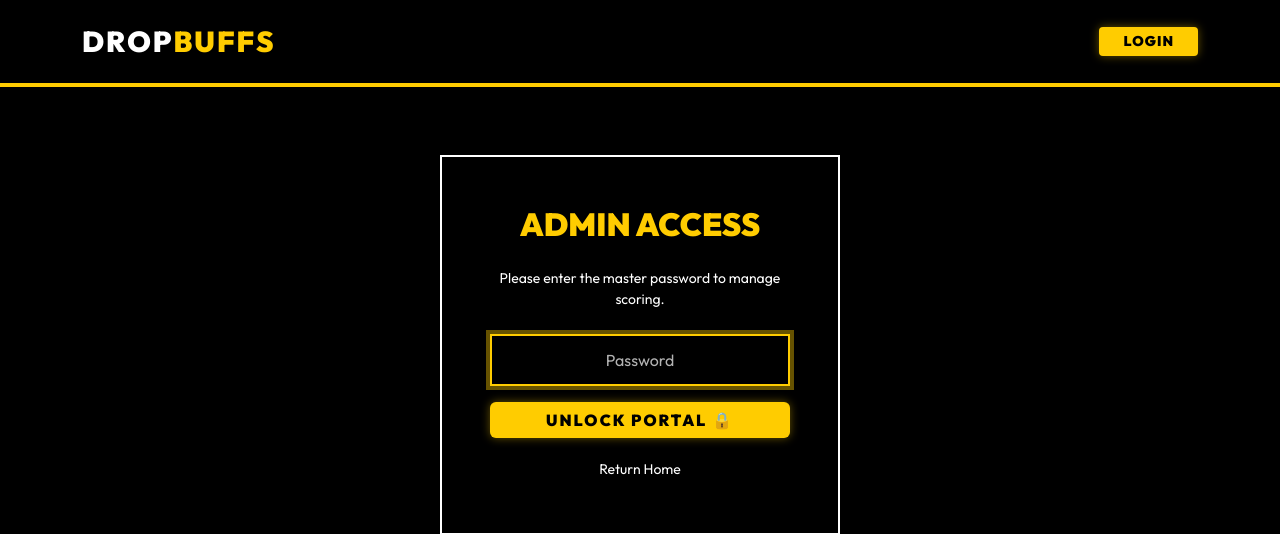
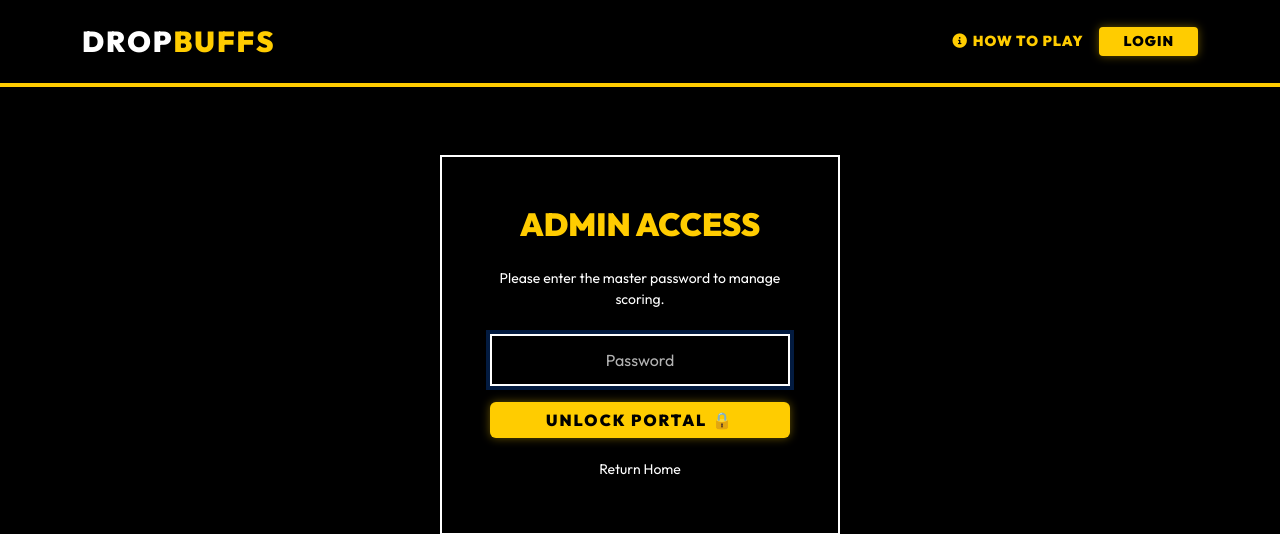
Before and after one commit to ktwom22/survivor, a Flask app: page /admin/scoring in a window 1280 px wide. Shown: the top 534 px of the page. Run offline with Flask 3, Linux system fonts and the light colour scheme.

Commit message:
player id

```diff
--- a/templates/layout.html
+++ b/templates/layout.html
@@ -24,12 +24,9 @@
     <meta property="og:description" content="Compete globally in the Survivor 50 Fantasy League. Outwit, Outplay, Outlast.">
     <meta property="og:image" content="{{ url_for('static', filename='img/og-preview.jpg') }}">
 
-    <meta property="twitter:card" content="summary_large_image">
-    <meta property="twitter:title" content="Survivor 50 | Fantasy League Tournament">
-    <meta property="twitter:description" content="Join the global Survivor 50 draft.">
-
     <link href="https://cdn.jsdelivr.net/npm/bootstrap@5.3.2/dist/css/bootstrap.min.css" rel="stylesheet">
     <link href="https://fonts.googleapis.com/css2?family=Outfit:wght@400;900&display=swap" rel="stylesheet">
+    <link rel="stylesheet" href="https://cdnjs.cloudflare.com/ajax/libs/font-awesome/6.0.0/css/all.min.css">
 
     <style>
         :root {
@@ -51,7 +48,6 @@
             -webkit-font-smoothing: antialiased;
         }
 
-        /* FIXED NAVIGATION & TOP RIGHT BUTTONS */
         .nav-custom {
             background: #000000;
             border-bottom: 4px solid var(--accent);
@@ -63,7 +59,6 @@
 
         .navbar-brand { font-size: 1.8rem !important; }
 
-        /* Login Button - Solid Gold, Black Text */
         .btn-accent {
             background-color: var(--accent) !important;
             color: #000000 !important;
@@ -74,7 +69,6 @@
             box-shadow: 0 0 10px rgba(255, 204, 0, 0.4);
         }
 
-        /* Home Button - Pure White Border */
         .btn-outline-light {
             border: 2px solid #ffffff !important;
             color: #ffffff !important;
@@ -83,7 +77,19 @@
             text-transform: uppercase;
         }
 
-        /* MAX CONTRAST CARDS */
+        /* How to Play Link Styling */
+        .how-to-link {
+            color: var(--accent) !important;
+            text-decoration: none;
+            font-weight: 900;
+            letter-spacing: 1px;
+            font-size: 0.9rem;
+            display: flex;
+            align-items: center;
+            gap: 5px;
+        }
+        .how-to-link:hover { opacity: 0.8; }
+
         .pro-card {
             background: var(--card-bg);
             border: 2px solid var(--border);
@@ -99,20 +105,17 @@
             box-shadow: 0 0 15px rgba(255, 204, 0, 0.3);
         }
 
-        /* UTILITY & TEXT CONTRAST */
         .fw-900 { font-weight: 900; }
         .uppercase { text-transform: uppercase; }
         .ls-1 { letter-spacing: 1px; }
         .ls-2 { letter-spacing: 2px; }
         .text-accent { color: var(--text-accent) !important; }
 
-        /* Force all muted/small text to PURE WHITE */
         .text-white-50, .text-muted, .small, p, span, .lead {
             color: #ffffff !important;
             opacity: 1 !important;
         }
 
-        /* FORM FIELD & PLACEHOLDER FIXES */
         label {
             color: var(--text-accent) !important;
             font-weight: 900;
@@ -125,34 +128,26 @@
         .form-control {
             background-color: #000 !important;
             border: 2px solid #ffffff !important;
-            color: #ffffff !important; /* Typed text is pure white */
+            color: #ffffff !important;
             padding: 12px;
             border-radius: 0px;
             font-weight: 900;
         }
 
-        /* FIX: Makes "Sample Text" (Placeholder) visible */
         .form-control::placeholder {
             color: #ffffff !important;
             opacity: 0.7 !important;
             font-weight: 400;
         }
 
-        .form-control:focus {
-            border-color: var(--accent) !important;
-            box-shadow: 0 0 0 0.25rem rgba(255, 204, 0, 0.4);
-        }
-
-        /* Bootstrap Modal High Contrast */
-        .modal-backdrop { z-index: 1040 !important; opacity: 0.9 !important; }
+        .modal-backdrop { z-index: 1040 !important; opacity: 0.95 !important; }
         .modal-content {
             background-color: #000 !important;
-            border: 3px solid var(--accent) !important;
+            border: 4px solid var(--accent) !important;
             color: #fff !important;
             border-radius: 0px;
         }
 
-        /* Flash Message Styling */
         .alert-accent {
             border: 4px solid var(--accent);
             color: #000 !important;
@@ -162,7 +157,6 @@
             text-transform: uppercase;
         }
 
-        /* Custom Scrollbar */
         ::-webkit-scrollbar { width: 12px; }
         ::-webkit-scrollbar-track { background: #000; }
         ::-webkit-scrollbar-thumb {
@@ -180,7 +174,11 @@
                 DROP<span class="text-accent">BUFFS</span>
             </a>
 
-            <div class="d-flex gap-2">
+            <div class="d-flex align-items-center gap-3">
+                <a href="#" class="how-to-link uppercase ls-1" data-bs-toggle="modal" data-bs-target="#howToPlayModal">
+                    <i class="fas fa-info-circle"></i> How to Play
+                </a>
+
                 {% if session.user_id %}
                     <a href="/" class="btn btn-outline-light btn-sm fw-900 uppercase ls-1 px-3">Home</a>
                     <a href="{{ url_for('logout') }}" class="btn btn-outline-danger btn-sm fw-900 uppercase ls-1 px-3" style="color: #ff4444 !important; border-color: #ff4444 !important; border-width: 2px;">Logout</a>
@@ -211,6 +209,63 @@
         <p class="text-white fw-900 x-small uppercase ls-1">The Ultimate Survivor Fantasy Experience</p>
     </div>
 
+    <div class="modal fade" id="howToPlayModal" tabindex="-1" aria-hidden="true">
+        <div class="modal-dialog modal-lg modal-dialog-centered">
+            <div class="modal-content">
+                <div class="modal-header border-secondary">
+                    <h5 class="modal-title fw-900 text-accent uppercase ls-2">Manual of Survival</h5>
+                    <button type="button" class="btn-close btn-close-white" data-bs-dismiss="modal" aria-label="Close"></button>
+                </div>
+                <div class="modal-body p-4">
+                    <h6 class="text-accent fw-900 uppercase ls-1">1. Build Your Tribe</h6>
+                    <p class="small mb-4">Draft your team of survivors. Once the season starts, your roster is <strong>locked</strong>. No trades, no changes—your picks are permanent.</p>
+
+                    <h6 class="text-accent fw-900 uppercase ls-1">2. Captain Multipliers</h6>
+                    <div class="table-responsive mb-4">
+                        <table class="table table-sm table-dark border-secondary small">
+                            <thead>
+                                <tr class="text-accent">
+                                    <th>Role</th>
+                                    <th>Boost</th>
+                                    <th>Effect</th>
+                                </tr>
+                            </thead>
+                            <tbody>
+                                <tr><td>Gold Captain</td><td>2.0x</td><td>Double Points</td></tr>
+                                <tr><td>Silver Captain</td><td>1.5x</td><td>50% Bonus</td></tr>
+                                <tr><td>Bronze Captain</td><td>1.25x</td><td>25% Bonus</td></tr>
+                                <tr><td>Regulars</td><td>1.0x</td><td>Standard Score</td></tr>
+                            </tbody>
+                        </table>
+                    </div>
+
+                    <h6 class="text-accent fw-900 uppercase ls-1">3. Scoring Rules</h6>
+                    <div class="row g-2">
+                        <div class="col-6">
+                            <ul class="list-unstyled small">
+                                <li>🔥 Survive Episode: +2.0</li>
+                                <li>🛡️ Win Immunity: +5.0</li>
+                                <li>🎁 Win Reward: +2.0</li>
+                                <li>💎 Find Advantage: +4.0</li>
+                            </ul>
+                        </div>
+                        <div class="col-6">
+                            <ul class="list-unstyled small">
+                                <li>😭 Confessional Cry: +2.0</li>
+                                <li>🏆 Season Winner: +20.0</li>
+                                <li>💀 Idol In Pocket: -5.0</li>
+                                <li>🚫 Quit Game: -25.0</li>
+                            </ul>
+                        </div>
+                    </div>
+                </div>
+                <div class="modal-footer border-secondary">
+                    <button type="button" class="btn btn-accent w-100 fw-900 uppercase ls-1" data-bs-dismiss="modal">I'm Ready, Jeff!</button>
+                </div>
+            </div>
+        </div>
+    </div>
+
     <script src="https://cdn.jsdelivr.net/npm/bootstrap@5.3.2/dist/js/bootstrap.bundle.min.js"></script>
 </body>
 </html>
```
